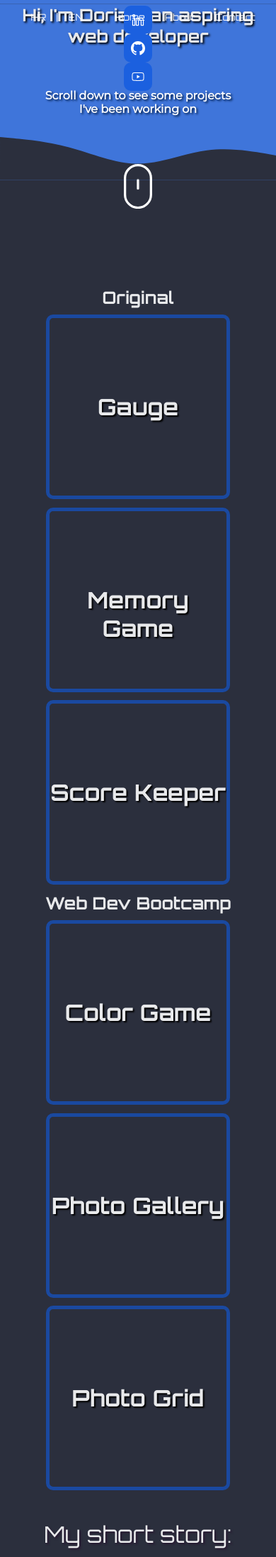
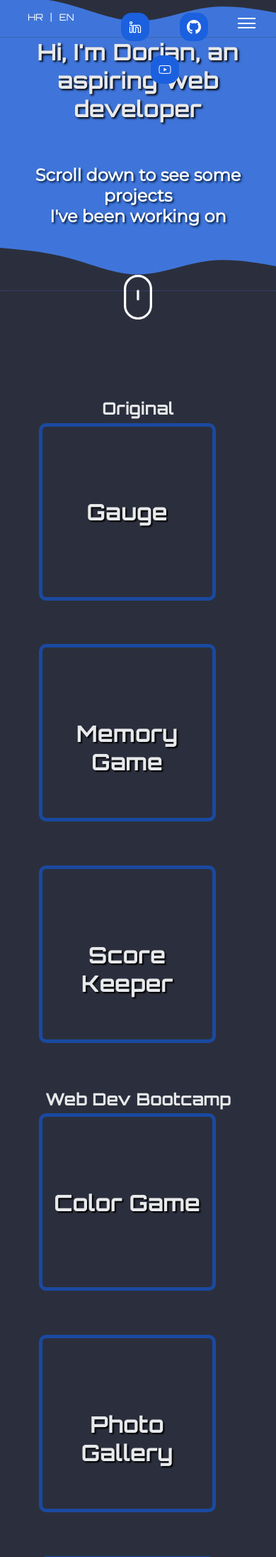
Before and after one commit to doantoni/doantoni.github.io, a PHP site: page / in a window 390 px wide. Shown: the top 2193 px of the page at 71% size. Run offline with PHP 8.4, Linux system fonts and the light colour scheme.

Commit message:
Style changes
added custom animations on boxes along with viewport animations, added responsive navbar burger icon, added hover animations on social icons

```diff
--- a/index.html
+++ b/index.html
@@ -19,25 +19,28 @@
 
 </head>
 <body>
+    <nav>
+        <section class="navigation">
 
-    <section class="navigation">
-        <nav>
                 <ul class="lang">
                     <li id="hr"><a href="hr/index.html">HR</a></li>
                     <li id="no-hover">|</li>
                     <li id="en"><a href="#">EN</a></li>
                 </ul>
                 <section id="social">
+                    <div class="outer-second-box">
                         <div class="second-box">
                             <a href="https://www.linkedin.com/in/dorian-antoniazzo-7943b912b/" target="_blank" rel="noopener noreferrer"></a>
-                </div>
-
+                        </div></div>
+                    <div class="outer-second-box">
                         <div class="second-box">
                             <a href="https://github.com/doantoni" target="_blank" rel="noopener noreferrer"></a>
                         </div>
-
+                    </div>
+                    <div class="outer-second-box">
                         <div class="second-box">
                             <a href="https://www.youtube.com/" target="_blank" rel="noopener noreferrer"></a>
+                        </div>
                     </div>
                 </section>
                 <ul class="links">
@@ -45,11 +48,13 @@
                 <li><a href="#">About</a></li>
                 <li><a href="#">Contact</a></li>
                 </ul>
-
-
+                <div class="burger">
+                    <div class="line1"></div>
+                    <div class="line2"></div>
+                    <div class="line3"></div>
+                </div>
+        </section>
     </nav>
-    </section>
-
 
 
 
@@ -83,6 +88,7 @@
 
     <h1 id="my-projects">Original</h1>
         <section class="main-page" id="portfolio1">
+            <div class="outer-box">
                 <div class="box" data-aos="fade-right" aos-duration="800">
                 <!-- <div class="hidden"></div> -->
                     <h1 style="bottom: 0%">Gauge</h1>
@@ -92,6 +98,9 @@
                     <img src="imgs/gauge.jpg" alt="gauge">
                 <p>HTML | CSS | Javascript</p>
                 </div>
+        </div>
+
+            <div class="outer-box">
                 <div class="box" data-aos="fade-down" aos-duration="1250">
                     <!-- <div class="hidden"></div> -->
                     <h1 style="bottom: 0%">Memory Game</h1>
@@ -101,6 +110,8 @@
                     <img src="imgs/memory game preview.jpg" alt="memory game">
                     <p>HTML | CSS | Javascript</p>
                 </div>
+            </div>
+            <div class="outer-box">
                 <div class="box" data-aos="fade-left" aos-duration="1000">
                     <!-- <div class="hidden"></div> -->
                     <h1 style="bottom: 0%">Score Keeper</h1>
@@ -110,11 +121,13 @@
                     <img src="imgs/score keeper.jpg" alt="score keeper">
                     <p>HTML | CSS | Javascript</p>
                 </div>
+            </div>
 
         </section>
 
         <h1 id="title2">Web Dev Bootcamp</h1>
         <section class="main-page" id="portfolio2">
+            <div class="outer-box">
                 <div class="box" data-aos="fade-up-right" aos-duration="1625">
                     <!-- <div class="hidden"></div> -->
                     <h1 style="bottom: 0%">Color Game</h1>
@@ -124,6 +137,8 @@
                     <img src="imgs/color game.jpg" alt="color game">
                     <p>HTML | CSS | Javascript</p>
                 </div>
+            </div>
+            <div class="outer-box">
                 <div class="box" data-aos="fade-up" aos-duration="1375">
                     <!-- <div class="hidden"></div> -->
                     <h1 style="bottom: 0%">Photo Gallery</h1>
@@ -133,6 +148,8 @@
                     <img src="imgs/messy gallery.jpg" alt="photo gallery">
                     <p>HTML | CSS | Bootstrap</p>
                 </div>
+            </div>
+            <div class="outer-box">
                 <div class="box" data-aos="fade-up-left" aos-duration="1125">
                     <!-- <div class="hidden"></div> -->
                     <h1 style="bottom: 0%">Photo Grid</h1>
@@ -142,6 +159,7 @@
                         </div>
                     <img src="imgs/photography site.jpg" alt="photo grid">
                     <p>HTML | CSS</p>
+                </div>
             </div>
         </section>
 
--- a/style.css
+++ b/style.css
@@ -28,13 +28,13 @@
     display: flex;
 }
 
-.navigation {
+nav {
     width: 100%;
     margin: 2% auto;
 
 }
 
-nav {
+.navigation {
     width: 85%;
     height: 50px;
     margin: 0 auto;
@@ -92,7 +92,7 @@
     margin-left: 20%;
 }
 
-.links li a {
+ li a {
     color: white;
     text-decoration: none;
     transition: 0.5s;
@@ -112,6 +112,21 @@
     text-shadow: 2px 5px 5px #3f75da;
 }
 
+.burger {
+    display: none;
+    flex-direction: column;
+    justify-content: space-between;
+    align-items: center;
+    height: 15px;
+}
+
+.burger div{
+    width: 25px;
+    height: 2px;
+    background-color: white;
+
+}
+/* Beginning of title */
 
 .title svg{
  margin: 0 auto;
@@ -195,10 +210,18 @@
 
 /* Beginning of boxes */
 
+.outer-box {
+    width: 300px;
+    height: 300px;
+    transition: 0.5s;
+ margin-bottom: 5%;
+ border-radius: 10px;
+ margin: 2%;
+}
 
 .box {
-    width: 300px;
-    height: 300px;
+    width: 100%;
+    height: 100%;
     border: 5px solid #1a49a0;
     /* background-color: #8a2be2; */
     border-radius: 10px;
@@ -210,16 +233,18 @@
     text-shadow: 2px 2px 2px black;
     font-family: Arial, Helvetica, sans-serif;
     position: relative;
-    top: 0.2em;
+
     transition: 0.5s;
-    margin: 2%;
+
     overflow: hidden;
-
+    box-sizing: border-box;
 }
 
-.box:hover {
-    top: 0;
-    box-shadow: 3px 3px 6px rgb(114, 190, 235);
+.outer-box:hover{
+
+    width: 400px;
+    height: 320px;
+    box-shadow: 2px 2px 20px #72beeb;
 
 
 }
@@ -258,11 +283,19 @@
    background-color: blueviolet;
 }
 
+.outer-second-box {
+    height: 60px;
+    width: 60px;
+    display: flex;
+    justify-content: center;
+    align-items: center;
+}
+
 .box2 {
     width: 50px;
     height: 50px;
     background-color: #1b60df;
-    border-radius: 10px;
+    border-radius: 15px;
     display: flex;
     justify-content: center;
     align-items: center;
@@ -272,15 +305,58 @@
     /* display: none; */
 }
 
+/* Social button animations */
 
-/* @keyframes positionSlide {
+.box2-1{
+    animation:1.5s positionSlide;
+    animation-timing-function: ease-out;
+}
+
+.box2-2{
+    animation: 1.25s positionSlide;
+    animation-timing-function: ease-out;
+}
+
+.box2-3{
+    animation: 1s positionSlide;
+    animation-timing-function: ease-out;
+}
+
+.second-box {
+    transition: 0.2s;
+}
+
+.outer-second-box:hover .second-box {
+box-shadow: 2px 3px 10px #72beeb;
+transform: skewY(-4deg) translateY(-10%);
+
+}
+
+.second-box img {
+    width: 50%;
+    height: auto
+}
+
+
+
+#social {
+    display: flex;
+justify-content: space-around;
+align-items: center;
+flex-flow: wrap;
+height: inherit;
+width: 30%;
+margin: auto;
+}
+
+@keyframes positionSlide {
     0% {
-      right: 250%;
+      right: 2250%;
     }
     100% {
       right: 0%;
     }
-  } */
+  }
 
 /* .box:nth-of-type(1){
   animation: 1.5s positionSlide;
@@ -357,7 +433,7 @@
     font-family: 'Montserrat', sans-serif;
     position: relative;
     top: 3px;
-    transition: 0.2s;
+    transition: 0.27s;
 }
 
 .container button:hover {
@@ -372,11 +448,12 @@
     padding: 1em 2em;
     border: 2px solid #1b60df;
     border-radius: 5px;
+    transition: 0.27s;
 }
 
 .container button a:hover {
     top: 0;
-    box-shadow: 1px 1px 4px yellow;
+    box-shadow: 1px 1px 7px #72beeb;
 }
 
 
@@ -439,27 +516,70 @@
         }
     }
 
+    @media (max-width: 1170px){
+        .links {
+            width: 200px;
+    font-weight: 400;
+        }
+
+        .lang {
+            width: 200px;
+        }
+    }
+
+    @media (max-width: 1000px){
+
+        .lang {
+            width: 150px;
+        }
+    }
+
     @media (max-width: 908px){
         .title h1 {
+            font-size: xx-large;
+        }
+
+        .title h2 {
             font-size: x-large;
         }
 
-        .title h2 {
-            font-size: medium;
+        .box2{
+            height: 40px;
+            width: 40px;
         }
-
-        .box2{
-            height: 60px;
-            width: 60px;
+        nav {
+            margin-bottom: 5%;
         }
     }
 
-    @media (max-width: 700px){
-        .box2{
-            height: 50px;
-            width: 50px;
+    @media (max-width: 860px){
+      .lang {
+          width: 100px;
+      }
+        nav {
+            margin-bottom: 10%;
         }
     }
+
+    @media (max-width: 768px){
+        .burger {
+            display: flex;
+        }
+
+        .links {
+            display: none;
+        }
+
+        #social {
+            width: 50%;
+        }
+
+        nav {
+            margin-bottom: 15%;
+        }
+    }
+
+
 
     @media (max-width: 450px){
         .box2{
@@ -571,49 +691,7 @@
     }
 
 
-    /* Social button animations */
 
-        .box2-1{
-            animation:1.5s positionSlide;
-            animation-timing-function: ease-out;
-        }
-
-        .box2-2{
-            animation: 1.25s positionSlide;
-            animation-timing-function: ease-out;
-        }
-
-        .box2-3{
-            animation: 1s positionSlide;
-            animation-timing-function: ease-out;
-        }
-
-        .second-box {
-            position: relative;
-            transition: 0.2s;
-        }
-
-        .second-box:hover {
-            top: 0;
-    box-shadow: 1px 1px 4px yellow;
-        }
-
-        .second-box img {
-            width: 50%;
-            height: auto
-        }
-
-
-
-        #social {
-            display: flex;
-justify-content: space-around;
-align-items: center;
-flex-flow: wrap;
-height: inherit;
-width: 30%;
-margin: auto;
-        }
 
         footer {
             font-family: 'Montserrat';
```
Lines whose indentation alone changed are shown as unchanged.
